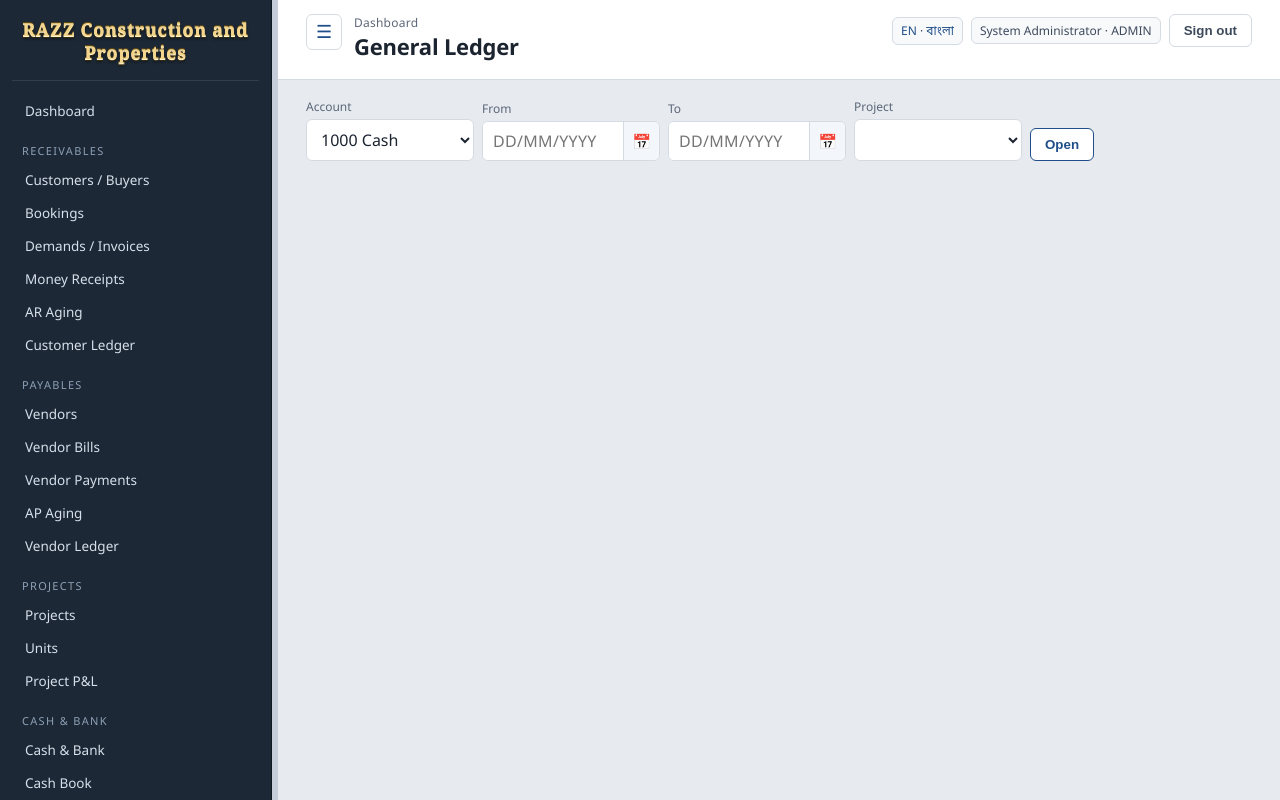
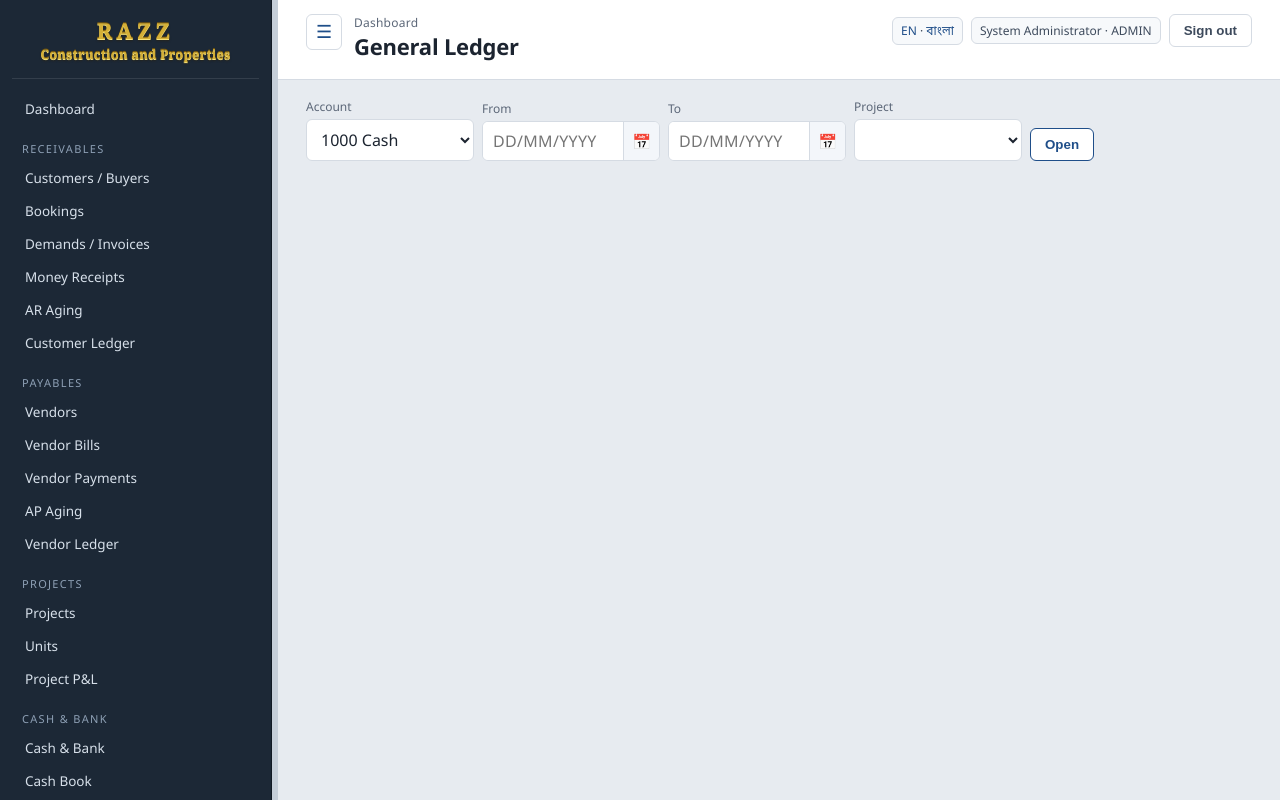
Before and after one commit to apchowdhury25/razz-cpl, a FastAPI app: page /accounting/gl in a window 1280 px wide. Run offline with FastAPI, Linux system fonts and the light colour scheme; a user stored in the database is signed in.

Commit message:
Show RAZZ on its own gold line in the side menu.

```diff
--- a/app/static/css/app.css
+++ b/app/static/css/app.css
@@ -66,12 +66,25 @@ body.is-resizing iframe, body.is-resizing img { pointer-events: none; }
   font-weight: 700;
   line-height: 1.28;
   letter-spacing: 0.035em;
-  color: #f2d48a;
+  color: #d4af37;
   text-shadow:
-    0 1px 0 #fff6d4,
-    0 -1px 0 #6a4e10,
-    0 2px 1px #3d2c08,
-    0 3px 3px rgba(0, 0, 0, 0.5);
+    0 1px 0 #f6e27a,
+    0 -1px 0 #7a5a0c,
+    0 2px 2px rgba(48, 32, 4, 0.55);
+}
+.sidebar .brand-name,
+.sidebar .brand-rest { display: block; }
+.sidebar .brand-name {
+  font-size: 22px;
+  letter-spacing: 0.18em;
+  line-height: 1.1;
+}
+.sidebar .brand-rest {
+  margin-top: 4px;
+  font-size: 13px;
+  font-weight: 600;
+  letter-spacing: 0.01em;
+  line-height: 1.25;
 }
 .nav-group { margin: 16px 0 6px; padding: 0 10px; font-size: 11px; letter-spacing: .12em; text-transform: uppercase; color: #8ea0b5; }
 .nav a {
--- a/app/templates/base.html
+++ b/app/templates/base.html
@@ -12,7 +12,7 @@
   <aside class="sidebar no-print" id="app-sidebar">
     <div class="brand">
       <a href="/" class="brand-link" title="RAZZ Construction and Properties">
-        <span class="brand-wordmark">RAZZ Construction and Properties</span>
+        <span class="brand-wordmark"><span class="brand-name">RAZZ</span><span class="brand-rest">Construction and Properties</span></span>
       </a>
     </div>
     <nav class="nav">
--- a/app/web.py
+++ b/app/web.py
@@ -15,7 +15,7 @@ from app.money import amount_in_words_bn, amount_in_words_en, format_money
 
 TEMPLATES_DIR = Path(__file__).parent / "templates"
 templates = Jinja2Templates(directory=str(TEMPLATES_DIR))
-ASSET_V = "20261015b"
+ASSET_V = "20261015c"
 templates.env.filters["money"] = format_money
 templates.env.filters["bdt"] = format_money
 templates.env.filters["dmy"] = dmy
```
Also changed, not shown: README.bn.md (+1 -1 lines), USER-GUIDE.bn.md (+1 -1 lines), USER-GUIDE.md (+1 -1 lines), tests/test_routes.py (+1 -0 lines), README.md.
